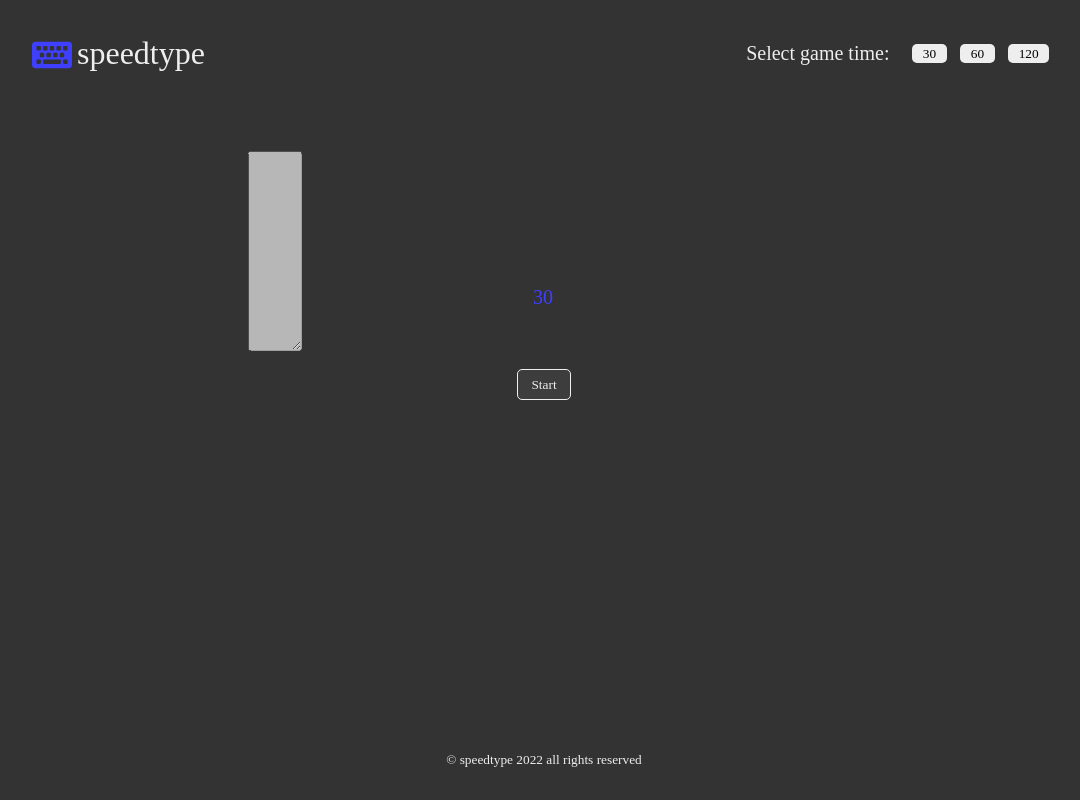
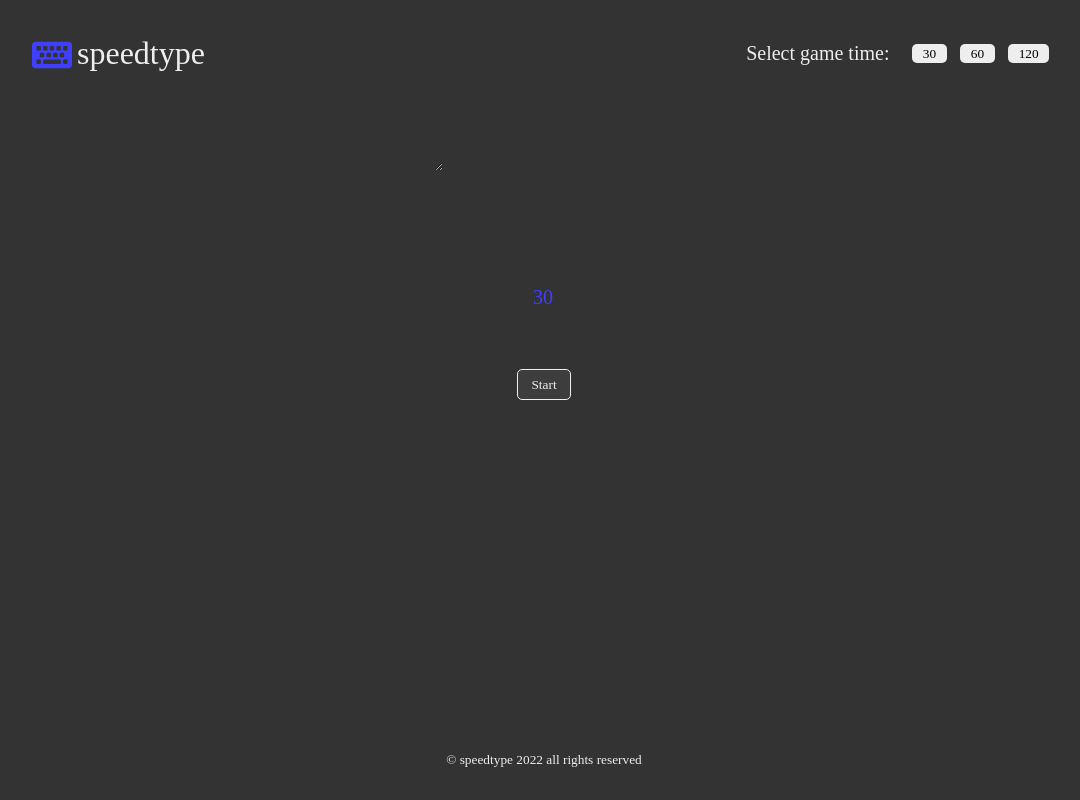
Before and after one commit to manikagnish/speed-typing, a React (Create React App) app: page / in a window 1280 px wide. Shown: the whole page, without its empty margins (96-1176 px from the left). Built offline with nearby package versions, Linux system fonts and the light colour scheme; no server answers.

Commit message:
refactored the code and created the final production build

```diff
--- a/src/App.js
+++ b/src/App.js
@@ -1,7 +1,7 @@
 import { useState } from "react";
 import useSpeedType from "./useSpeedType";
-import { FaKeyboard } from "react-icons/fa";
-import StartGameTimer from "./components/StartGameTimer";
+import Navbar from "./components/Navbar";
+import TextRegion from "./components/TextRegion";
 
 function App() {
   const [gameTime, setGameTime] = useState(30);
@@ -23,67 +23,24 @@ function App() {
     accuracy,
   ] = useSpeedType(gameTime);
 
-  const displayQuote = quote.split("");
-  const userInput = text.split("");
-
   return (
     <div className="home">
       <header>
-        <h1>
-          <FaKeyboard /> speedtype
-        </h1>
-        <div className="set-time">
-          <p>Select game time: </p>
-          <div className="btn-container">
-            <button disabled={disable} onClick={() => setGameTime(30)}>
-              30
-            </button>
-            <button disabled={disable} onClick={() => setGameTime(60)}>
-              60
-            </button>
-            <button disabled={disable} onClick={() => setGameTime(120)}>
-              120
-            </button>
-          </div>
-        </div>
+        <Navbar disable={disable} setGameTime={setGameTime} />
       </header>
 
       <main>
-        <div className="text-region">
-          <div style={{ color: "#3f3fff", fontSize: "2rem" }}>
-            {timeRemaining}
-          </div>
-          <p>
-            {displayQuote.map((s, i) => {
-              let cname;
-              if (i < userInput.length) {
-                cname = s === userInput[i] ? "correct" : "incorrect";
-              }
-              return (
-                <span key={i} className={cname}>
-                  {s}
-                </span>
-              );
-            })}
-          </p>
-          <textarea
-            style={{
-              position: "absolute",
-              top: "-200%",
-              left: "-500%",
-            }}
-            data-gramm="false"
-            data-gramm_editor="false"
-            data-enable-grammarly="false"
-            disabled={!start}
-            ref={inputRef}
-            value={text}
-            onChange={(e) => {
-              setText(e.target.value);
-            }}
-          />
-          {showStartTimer && <StartGameTimer startTimer={startTimer} />}
-        </div>
+        <TextRegion
+          quote={quote}
+          text={text}
+          timeRemaining={timeRemaining}
+          start={start}
+          inputRef={inputRef}
+          setText={setText}
+          showStartTimer={showStartTimer}
+          startTimer={startTimer}
+        />
+
         <button className="start-btn" onClick={startGame} disabled={start}>
           {playAgain}
         </button>
--- /dev/null
+++ b/src/components/Navbar.jsx
@@ -0,0 +1,25 @@
+import { FaKeyboard } from "react-icons/fa";
+
+export default function Navbar({ disable, setGameTime }) {
+  return (
+    <>
+      <h1>
+        <FaKeyboard /> speedtype
+      </h1>
+      <div className="set-time">
+        <p>Select game time: </p>
+        <div className="btn-container">
+          <button disabled={disable} onClick={() => setGameTime(30)}>
+            30
+          </button>
+          <button disabled={disable} onClick={() => setGameTime(60)}>
+            60
+          </button>
+          <button disabled={disable} onClick={() => setGameTime(120)}>
+            120
+          </button>
+        </div>
+      </div>
+    </>
+  );
+}
--- /dev/null
+++ b/src/components/TextRegion.jsx
@@ -0,0 +1,51 @@
+import StartGameTimer from "./StartGameTimer";
+
+export default function TextRegion({
+  quote,
+  text,
+  timeRemaining,
+  start,
+  inputRef,
+  setText,
+  showStartTimer,
+  startTimer,
+}) {
+  const displayQuote = quote.split("");
+  const userInput = text.split("");
+
+  return (
+    <div className="text-region">
+      <div style={{ color: "#3f3fff", fontSize: "2rem" }}>{timeRemaining}</div>
+      <p>
+        {displayQuote.map((s, i) => {
+          let cname;
+          if (i < userInput.length) {
+            cname = s === userInput[i] ? "correct" : "incorrect";
+          }
+          return (
+            <span key={i} className={cname}>
+              {s}
+            </span>
+          );
+        })}
+      </p>
+      <textarea
+        style={{
+          position: "absolute",
+          top: "-200%",
+          left: "-500%",
+        }}
+        data-gramm="false"
+        data-gramm_editor="false"
+        data-enable-grammarly="false"
+        disabled={!start}
+        ref={inputRef}
+        value={text}
+        onChange={(e) => {
+          setText(e.target.value);
+        }}
+      />
+      {showStartTimer && <StartGameTimer startTimer={startTimer} />}
+    </div>
+  );
+}
--- a/src/index.css
+++ b/src/index.css
@@ -23,7 +23,6 @@ body {
   display: flex;
   flex-direction: column;
   padding: 2em 10vw 0 10vw;
-  /* justify-content: space-evenly; */
 }
 
 header {
@@ -83,12 +82,13 @@ main {
 }
 
 textarea {
-  height: 20rem;
-  width: 100%;
-  margin: 1em 0;
-  padding: 0.5em;
+  position: absolute;
+  top: -200%;
+  left: -500%;
   font-size: inherit;
   font-family: inherit;
+  background-color: transparent;
+  border: none;
 }
 
 textarea:disabled {
@@ -144,23 +144,6 @@ button:disabled {
   color: rgba(238, 238, 238, 0.4);
 }
 
-/* textarea {
-  background-color: transparent;
-  font-family: inherit;
-  font-size: 2rem;
-  color: transparent;
-  caret-color: #eee;
-  margin: 0;
-  padding: 0;
-  text-align: center;
-  position: absolute;
-  top: 0;
-  left: 0;
-  z-index: -3;
-  border: 0;
-  outline: none;
-} */
-
 .start-btn {
   border: 1px solid #eee;
   background-color: rgba(238, 238, 238, 0.05);
@@ -192,21 +175,12 @@ footer {
   font-size: 5rem;
 }
 
-/* span:after {
-  content: "";
-  width: 2px;
-  height: 20px;
-  background: black;
-  opacity: 0;
-  display: inline-block;
-  animation: blink 0.5s linear infinite alternate;
+@media screen and (max-width: 768px) {
+  header {
+    flex-direction: column;
+    align-items: flex-start;
+  }
+  .set-time {
+    margin-top: 1em;
+  }
 }
-
-@keyframes blink {
-  50% {
-    opacity: 0;
-  }
-  100% {
-    opacity: 1;
-  }
-} */
--- a/src/useSpeedType.js
+++ b/src/useSpeedType.js
@@ -113,12 +113,6 @@ export default function useSpeedType(gameTime) {
     correctWords.forEach((correctWord) => {
       totalCorrectWords += correctWord.length;
     });
-    console.log(
-      "totalCorrectWords",
-      totalCorrectWords,
-      "totalWords",
-      totalWords
-    );
 
     setAccuracy(Math.round((totalCorrectWords / totalWords) * 100));
   }
```
